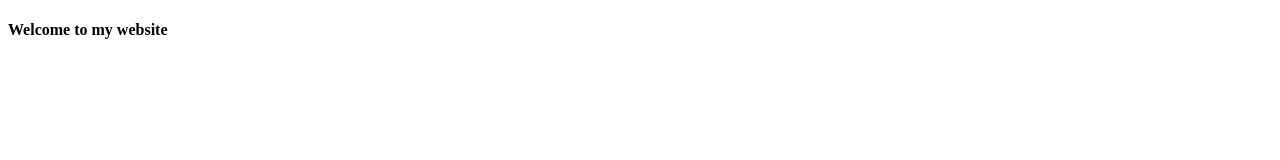
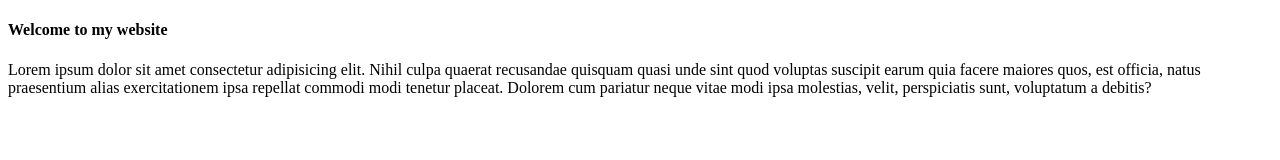
Before and after one commit to swadebsharma6/maya-swadeb, a plain HTML site: page index.html in a window 1280 px wide. Drawn offline with Linux system fonts and the light colour scheme.

Commit message:
my first-commit

```diff
--- a/index.html
+++ b/index.html
@@ -8,5 +8,6 @@
 </head>
 <body>
    <h4>Welcome to my website</h4>
+   <p>Lorem ipsum dolor sit amet consectetur adipisicing elit. Nihil culpa quaerat recusandae quisquam quasi unde sint quod voluptas suscipit earum quia facere maiores quos, est officia, natus praesentium alias exercitationem ipsa repellat commodi modi tenetur placeat. Dolorem cum pariatur neque vitae modi ipsa molestias, velit, perspiciatis sunt, voluptatum a debitis?</p>
 </body>
 </html>
```
